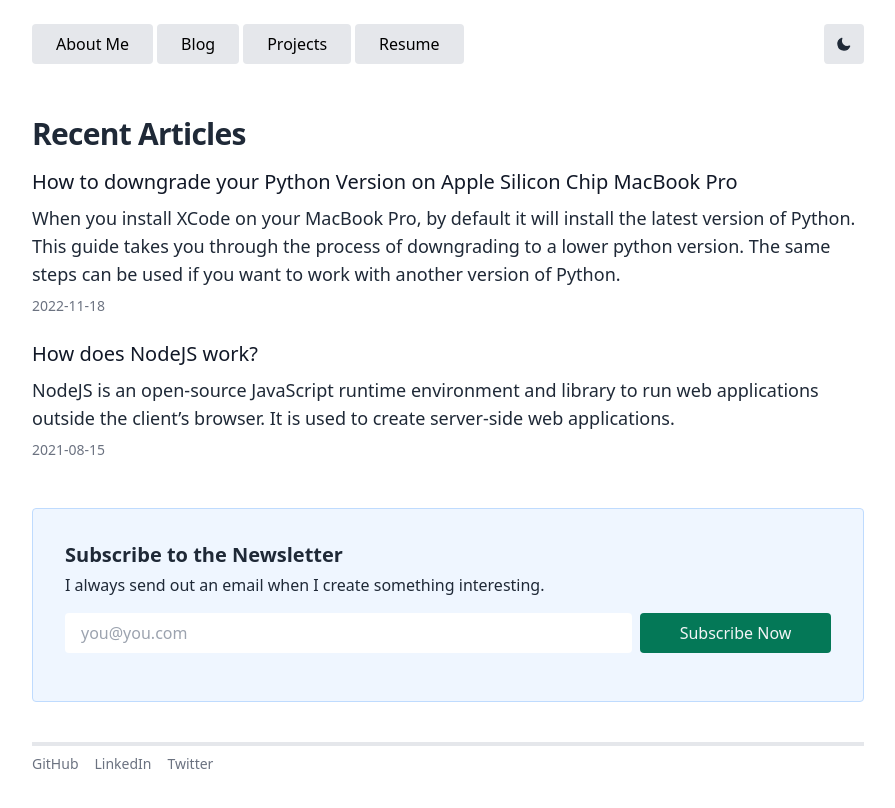
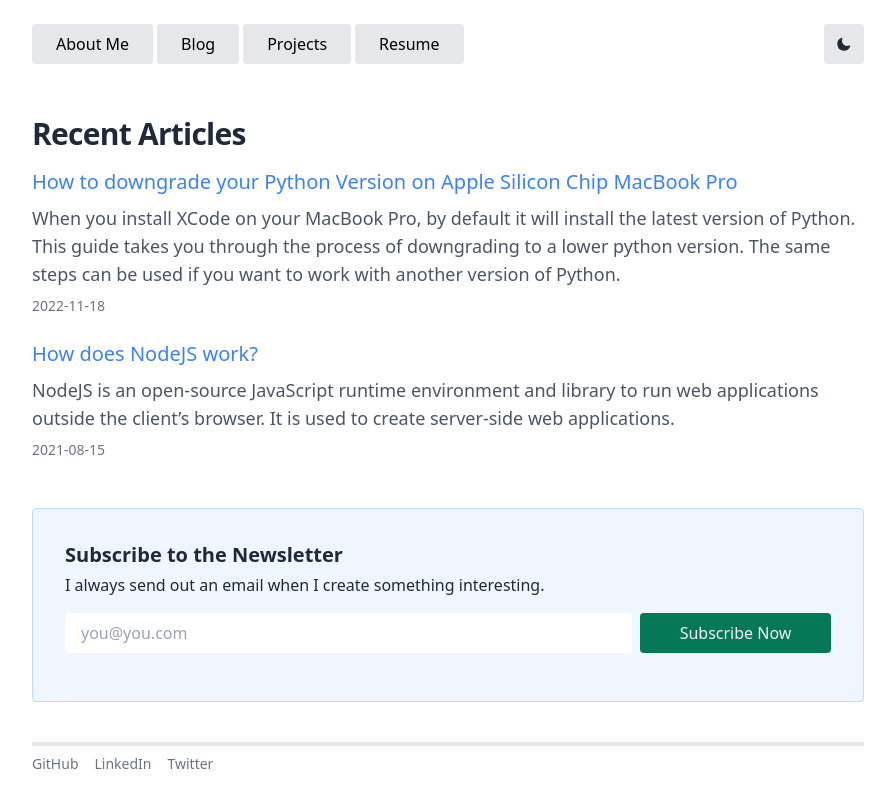
Before and after one commit to mwinel/nelsonmurungi.com, a Next.js app: page /blog in a window 1280 px wide. Shown: the top 808 px of the page, without its empty margins (192-1087 px from the left). Built offline with nearby package versions, Linux system fonts and the light colour scheme; what @tailwindcss/typography would draw is missing.

Commit message:
Add accent color to blog title

```diff
--- a/components/BlogPost.js
+++ b/components/BlogPost.js
@@ -6,11 +6,11 @@ const BlogPost = ({ title, summary, slug, publishedAt }) => {
       <a className="w-full">
         <div className="mb-4 w-full">
           <div className="flex flex-col md:flex-row justify-between">
-            <h4 className="text-lg md:text-xl font-medium mb-2 w-full text-gray-900 dark:text-gray-100">
+            <h4 className="text-lg md:text-xl font-medium mb-2 w-full text-blue-500 hover:underline dark:text-gray-100">
               {title}
             </h4>
           </div>
-          <p className="text-base lg:text-lg text-gray-800 dark:text-gray-400">
+          <p className="text-base lg:text-lg text-gray-600 dark:text-gray-400">
             {summary}
           </p>
           <div className="flex items-center">
--- a/components/MDXComponent.js
+++ b/components/MDXComponent.js
@@ -8,7 +8,7 @@ const CustomLink = (props) => {
   if (isInternalLink) {
     return (
       <Link href={href}>
-        <a {...props} />
+        <a {...props}/>
       </Link>
     );
   }
```
